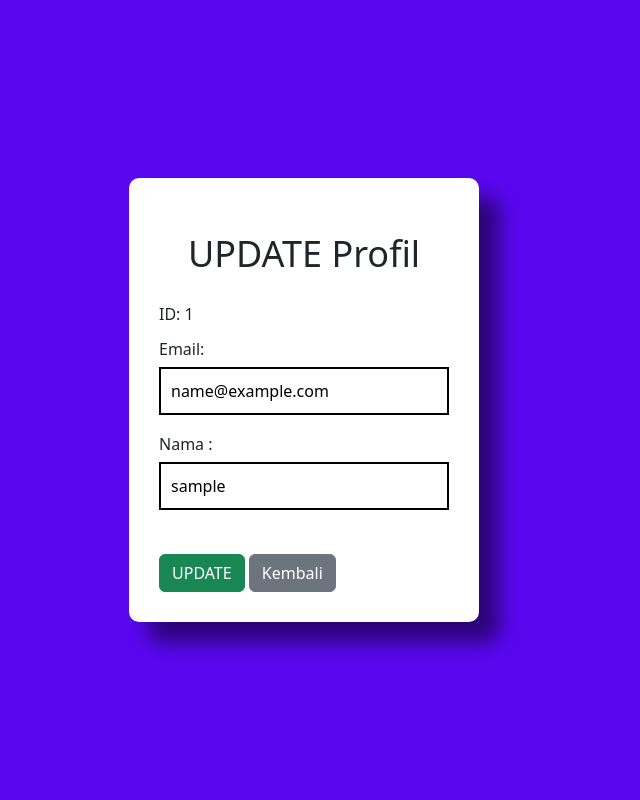
After one commit to HadiansyahR/ManajemenPerpustakaan, a PHP site: page /updateProfil.php in a window 1280 px wide. The commit adds this page. Shown: the whole page, without its empty margins (336-976 px from the left). Run offline with PHP 8.4, Linux system fonts and the light colour scheme; the visitor is signed in with stand-in values (Sample User, id 1).

Commit message:
update profil

```diff
--- a/actionUpdate.php
+++ b/actionUpdate.php
@@ -6,7 +6,7 @@ $email = $_POST['user_email'];
 $name = $_POST['user_name'];
 $photo = str_replace(' ', '_', $name) . ".jpg";
 
-$query = "UPDATE akun SET email = '$email', name = '$name', photo = '$photo' WHERE user_id = '$id'";
+$query = "UPDATE akun SET email = '$email', name = '$name', photo = '$photo' WHERE id = '$id'";
 mysqli_query($conn, $query);
-header("location:index.php");
+header("location:profil.php");
 die();
--- /dev/null
+++ b/updateProfil.php
@@ -0,0 +1,49 @@
+<?php
+session_start();
+?>
+<!DOCTYPE html>
+<html lang="en">
+
+<head>
+    <meta charset="UTF-8">
+    <meta http-equiv="X-UA-Compatible" content="IE=edge">
+    <meta name="viewport" content="width=device-width, initial-scale=1.0">
+    <title>Update Buku</title>
+    <link rel="stylesheet" href="css/bootstrap.css">
+    <link rel="stylesheet" href="css/style.css">
+    <link rel="icon" href="icon/home.png" type="image/png">
+
+</head>
+
+<body>
+    <?php $id = $_SESSION["user_id"]; ?>
+
+    <div class="container">
+        <div class="block">
+            <br>
+            <br>
+        </div>
+        <form method="post" action="actionUpdate.php?user_id=<?php echo $id ?>">
+            <br>
+            <h3>UPDATE Profil</h3>
+            <h6 class="mb-3">ID: <?php echo $_SESSION['user_id']; ?> </h6>
+            <h6>Email:</h6>
+            <div class="input">
+                <input type="text" name="user_email" value="<?php echo $_SESSION['user_email'] ?>">
+                <i class="bx bx-user"></i>
+            </div>
+            <h6>Nama :</h6>
+            <div class="input">
+                <input type="text" name="user_name" value="<?php echo $_SESSION['user_name'] ?>">
+                <i class="bx bx-envelope"></i>
+            </div>
+            <br>
+            <span>
+                <button name="button" type="submit" class="contoh btn btn-success">UPDATE</button>
+                <a class=" btn btn-secondary mr-10" href="profil.php" role="button">Kembali</a>
+            </span>
+        </form>
+    </div>
+</body>
+
+</html>
```
Also changed, not shown: profil.php (+18 -5 lines), img/user.jpg (added).
